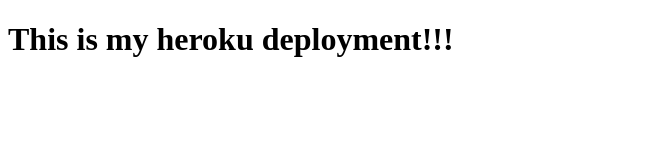
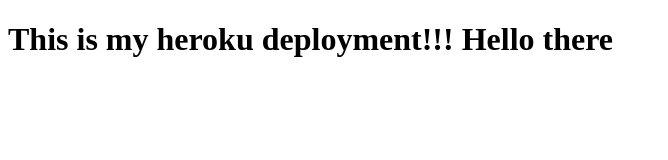
Before and after one commit to Clint1080/deployment_demo, a website: page index.html in a window 1280 px wide. Shown: the whole page, without its empty margins (0-668 px from the left). Drawn offline with Linux system fonts and the light colour scheme.

Commit message:
Made a change

```diff
--- a/index.html
+++ b/index.html
@@ -7,6 +7,6 @@
   <title>Heroku Test</title>
 </head>
 <body>
-  <h1>This is my heroku deployment!!!</h1>
+  <h1>This is my heroku deployment!!! Hello there</h1>
 </body>
 </html>
```
